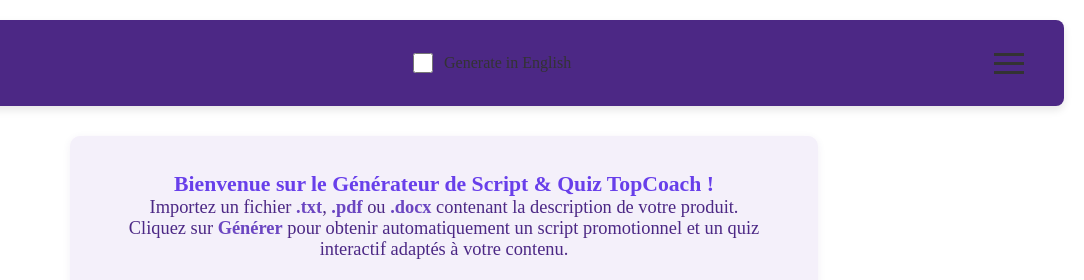
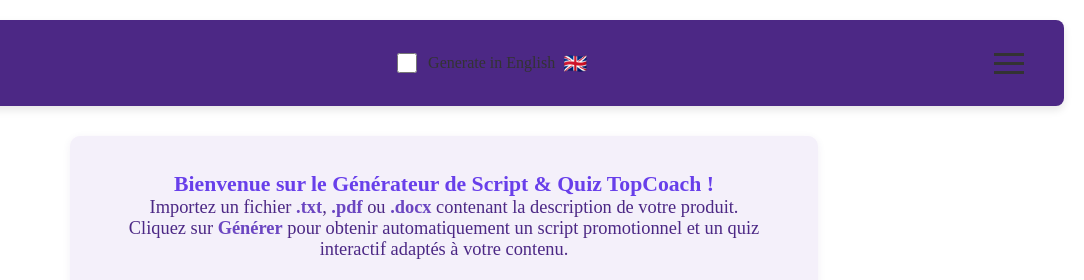
Before and after one commit to guigzlsx/Script-Quiz_Generator_Deploy, a plain HTML site: page index.html in a window 1280 px wide. Shown: the top 280 px of the page, 196-1280 px from the left. Drawn offline with nearby package versions, Linux system fonts and the light colour scheme; a web font is replaced by a local one.

Commit message:
Ajout du drapeau anglais à côté de 'Generate in English'

```diff
--- a/index.html
+++ b/index.html
@@ -19,7 +19,7 @@
 
         <label class="checkbox-container">
             <input type="checkbox" id="englishOption">
-            Generate in English
+            Generate in English <span style="font-size:1.2em; vertical-align:middle;">🇬🇧</span>
         </label>
 
         <div class="burger-menu">
```
